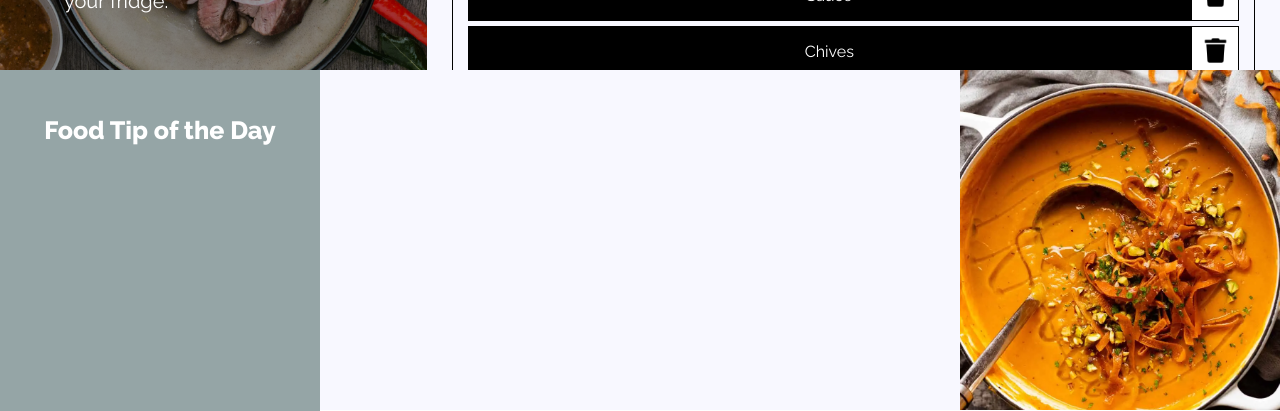
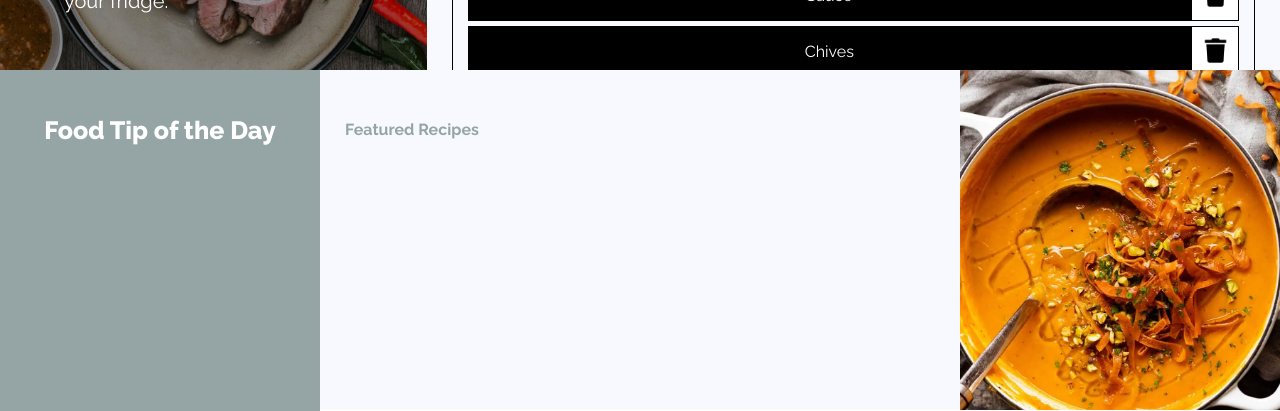
Before and after one commit to jhbarkle/Foodie, a React (Vite) app: page / in a window 1280 px wide. Shown: the part 408-819 px from the top of the page. Built offline with nearby package versions, Linux system fonts and the light colour scheme.

Commit message:
added featured recipe title

```diff
--- a/src/components/RecipeSection/RecipeImageSection/RecipeImageSection.module.scss
+++ b/src/components/RecipeSection/RecipeImageSection/RecipeImageSection.module.scss
@@ -1,3 +1,5 @@
+@import '../../../styleLibrary.scss';
+
 /* Recipe Image Container */
 .recipe_container {
   background-position: center;
@@ -25,6 +27,7 @@
   cursor: pointer;
   font-size: 20px;
   transition: 0.3s ease-in-out;
+  background-color: $ghost-white;
 
   /* Animations */
   animation: fadeInAnimation ease 1s;
--- a/src/components/RecipeSection/RecipeInfoSection/RecipeInfoSection.module.scss
+++ b/src/components/RecipeSection/RecipeInfoSection/RecipeInfoSection.module.scss
@@ -7,15 +7,23 @@
   background-color: $ghost-white;
   height: 100%;
   justify-content: space-between;
-  align-items: center;
+  align-items: flex-start;
+}
+
+.featured_recipes_title {
+  padding: 0;
+  margin: 0;
+  margin-left: 25px;
+  margin-top: 50px;
+  color: $grey;
 }
 
 .full_recipe_button {
-  width: 40%;
+  width: 30%;
   align-self: flex-end;
   border: none;
-  height: 70px;
-  background-color: black;
+  height: 80px;
+  background-color: $dark-gray;
   color: white;
   font-weight: 600;
   transition: 0.3s ease-in-out;
@@ -36,14 +44,14 @@
   flex-direction: column;
   row-gap: 5px;
   text-align: left;
-  padding: 20px 25px;
+  padding: 0px 25px;
   margin-top: 20px;
 }
 
 .recipe_title {
   padding: 0;
   margin: 0;
-  font-size: 32px;
+  font-size: 30px;
 
   animation: fadeInAnimation ease 1s;
   animation-iteration-count: 1;
@@ -69,12 +77,12 @@
 .likes_section > p {
   color: black;
   font-weight: 500;
-  font-size: 20px;
+  font-size: 18px;
 }
 
 .recipe_description {
   margin-top: 10px;
-  font-size: 18px;
+  font-size: 17px;
 
   animation: fadeInAnimation ease 3s;
   animation-iteration-count: 1;
--- a/src/components/RecipeSection/RecipeInfoSection/RecipeInfoSection.tsx
+++ b/src/components/RecipeSection/RecipeInfoSection/RecipeInfoSection.tsx
@@ -9,11 +9,12 @@ interface RecipeInfoSectionProps {
 const RecipeInfoSection: React.FC<RecipeInfoSectionProps> = ({ recipe }) => {
   return (
     <div className={styles.info_container}>
+      <h4 className={styles.featured_recipes_title}>Featured Recipes</h4>
       <div className={styles.info_section}>
         <h2 className={styles.recipe_title}>{recipe.name}</h2>
         <section className={styles.likes_section}>
           <img src="/clock.png" alt="clock" />
-          <p>Cook Time: {recipe.cookTime}</p>
+          <p>Prep Time: {recipe.prepTime} </p>
         </section>
         <section className={styles.recipe_description}>
           {recipe.description}
--- a/src/components/RecipeSection/Recipes.ts
+++ b/src/components/RecipeSection/Recipes.ts
@@ -2,7 +2,6 @@ export interface Recipe {
   name: string;
   description: string;
   prepTime: string;
-  cookTime: string;
   image: string;
   link: string;
 }
@@ -13,7 +12,6 @@ export const recipes: Recipe[] = [
     description:
       'A healthy dose of cumin plus a good amount of onion and leek keeps things interesting with this Sweet Potato Soup! If leeks are a bit pricey, use more onion instead.',
     prepTime: '10 mins',
-    cookTime: '30 mins',
     image: '../../../public/Recipes/Sweet-Potato-Soup.png',
     link: 'https://www.recipetineats.com/sweet-potato-soup/'
   },
@@ -22,7 +20,6 @@ export const recipes: Recipe[] = [
     description:
       'These are deliciously buttery crumble bars that are perfect for any occasion. You’ll love the combination of the sweet fruity jam filling sandwiched between the oatmeal cookie base and the crumbly golden topping.',
     prepTime: '10 mins',
-    cookTime: '30 mins',
     image: '../../../public/Recipes/Raspberries-jam-oat-bars_1.png',
     link: 'https://www.recipetineats.com/easiest-ever-raspberry-jam-bars/'
   },
@@ -31,7 +28,6 @@ export const recipes: Recipe[] = [
     description:
       'Whether you consider this a giant chocolate tart or chocolate custard cake, we will agree it’s one of the most delicious desserts you will ever make. A cross between a chocolate mousse cake and a chocolate Flan Patissier, it’s deeply chocolatey, ultra creamy, yet not overly rich, and shockingly straightforward to make. The perfect finale for any occasion!',
     prepTime: '30 mins',
-    cookTime: '1 hr',
     image: '../../../public/Recipes/Chocolate-custard-cake_6.png',
     link: 'https://www.recipetineats.com/chocolate-custard-cake/'
   },
@@ -40,7 +36,6 @@ export const recipes: Recipe[] = [
     description:
       'Mini Pavlovas are the individual version of traditional Pavlova. A delicate crisp meringue shell with fluffy marshmallow-y insides, they’re adorable, easier to make, and a lot less messy to serve! BONUS: you get the whole thing to yourself. ',
     prepTime: '25 mins',
-    cookTime: '1 hr 30 mins',
     image: '../../../public/Recipes/Mini-Pavs-final_9.png',
     link: 'https://www.recipetineats.com/mini-pavlovas/'
   },
@@ -49,7 +44,6 @@ export const recipes: Recipe[] = [
     description:
       'This is a gloriously rustic olive oil cake that’s both dairy-free and gluten-free, making it ideal for any gathering since just about everyone can enjoy it! I really love that hazelnut is the front-and-centre flavour, with the olive oil whispering quietly in the background.',
     prepTime: '15 mins',
-    cookTime: '45 mins',
     image: '../../../public/Recipes/Olive-oil-hazelnut-cake_7.png',
     link: 'https://www.recipetineats.com/charlottes-hazelnut-olive-oil-cake/'
   },
@@ -58,7 +52,6 @@ export const recipes: Recipe[] = [
     description:
       'This is the fried rice version of traditional Vietnamese red rice, a plain tomato rice made by steaming in a pot. I added ham, peas and egg to turn it into a quick and easy meal. Frying up the tomato rice with garlic adds extra flavour which is on point!',
     prepTime: '8 mins',
-    cookTime: '7 mins',
     image: '../../../public/Recipes/Red-Vietnamese-Fried-Rice_3.png',
     link: 'https://www.recipetineats.com/red-vietnamese-fried-rice/'
   },
@@ -67,7 +60,6 @@ export const recipes: Recipe[] = [
     description:
       'A great homemade burger sauce is an easy win to shift a big juicy burger from yum territory to holy-crapola-this-is-amazing land! Besides, when a burger sauce recipe is this easy and so much better.',
     prepTime: '5 mins',
-    cookTime: '',
     image: '../../../public/Recipes/Special-Burger-Sauce_1.png',
     link: 'https://www.recipetineats.com/special-burger-sauce/'
   },
@@ -76,7 +68,6 @@ export const recipes: Recipe[] = [
     description:
       'The secret to my best tomato salad lies not in using costly nor an extensive list of ingredients, but in how it’s constructed. Rather than shaking up a dressing, thick wedges of tomato are sprinkled with minced garlic, shallots and salt, drizzled with olive oil and vinegar then gently tossed before finishing with a sprinkle of basil.',
     prepTime: '10 mins',
-    cookTime: '',
     image: '../../../public/Recipes/The-Best-Tomato-Salad_0.png',
     link: 'https://www.recipetineats.com/my-favourite-tomato-salad/'
   }
```
